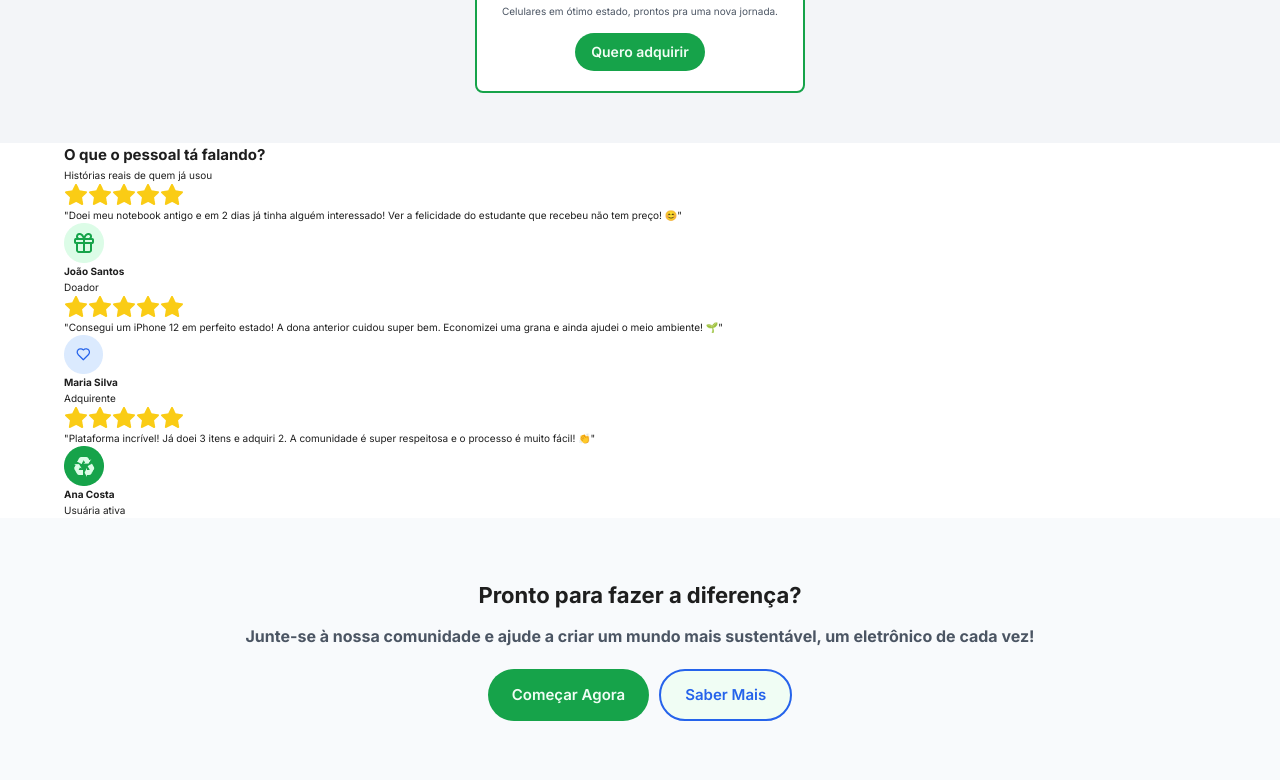
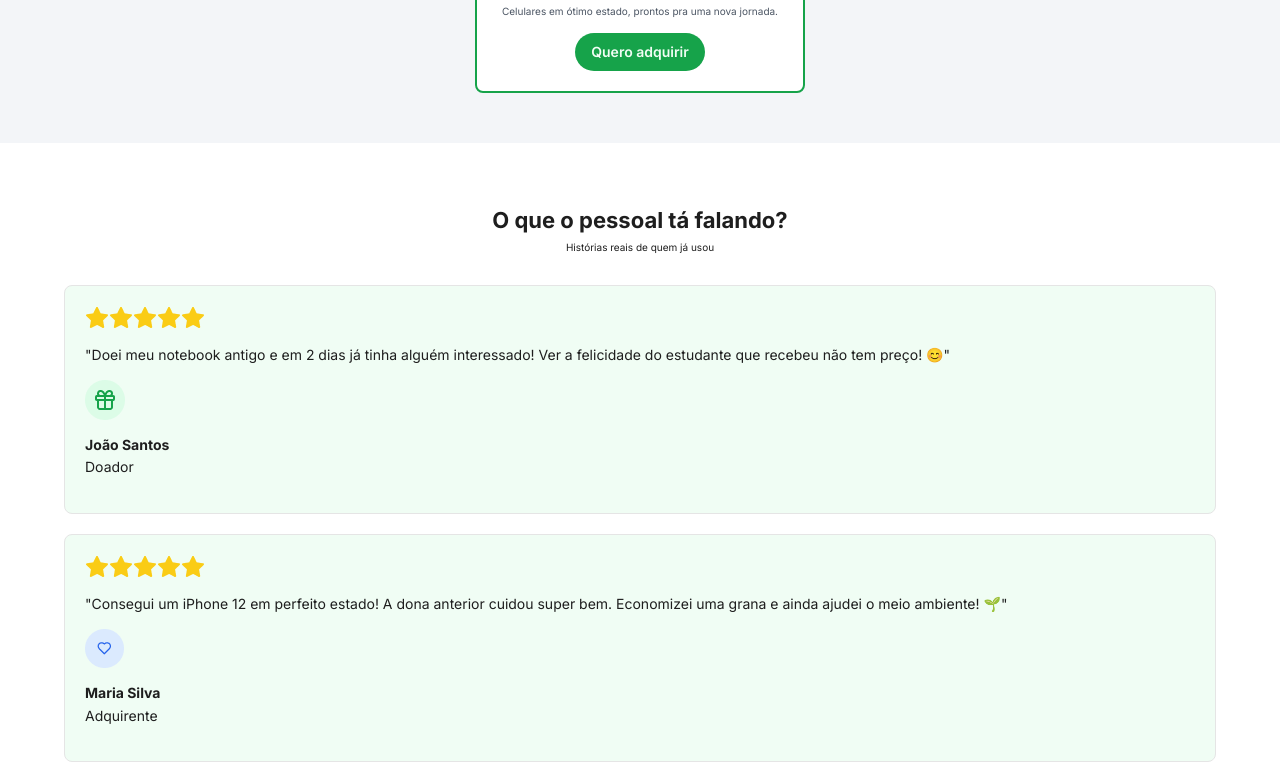
Before and after one commit to DeyvissonRobert/recicla-tech, a plain HTML site: page index.html in a window 1280 px wide. Shown: the part 2636-3416 px from the top of the page. Drawn offline with Linux system fonts and the light colour scheme.

Commit message:
Estilizando Avaliações

```diff
--- a/style.scss
+++ b/style.scss
@@ -396,7 +396,35 @@ header .container {
 /* ===========================
    DEPOIMENTOS
 =========================== */
+#depoimentos {
+  padding: 6rem 0;
+  text-align: center;
+}
 
+#titulo-depoimentos {
+  font-size: 2.2rem;
+  font-weight: 700;
+}
+
+.cards-depoimentos {
+  display: flex;
+  flex-direction: column;
+  gap: 2rem;
+  margin-top: 3rem;
+}
+
+.depoimento {
+  background: var(--branco);
+  border: 1px solid var(--cinza);
+  border-radius: 0.8rem;
+  padding: 2rem;
+  text-align: left;
+}
+
+.depoimento p {
+  font-size: 1.4rem;
+  margin: 1.4rem 0;
+}
 
 /* ===========================
    CTA FINAL
```
Also changed, not shown: style.css, 1 other file.
